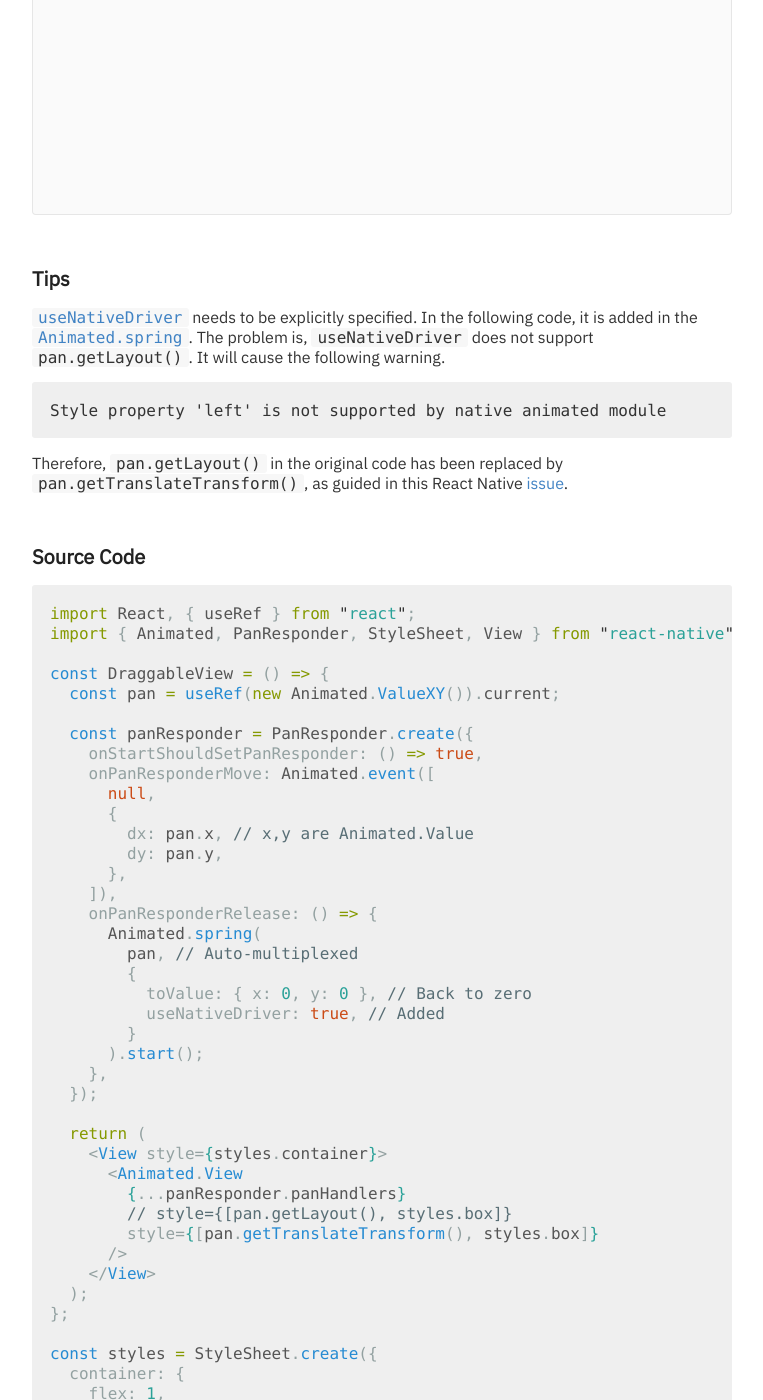
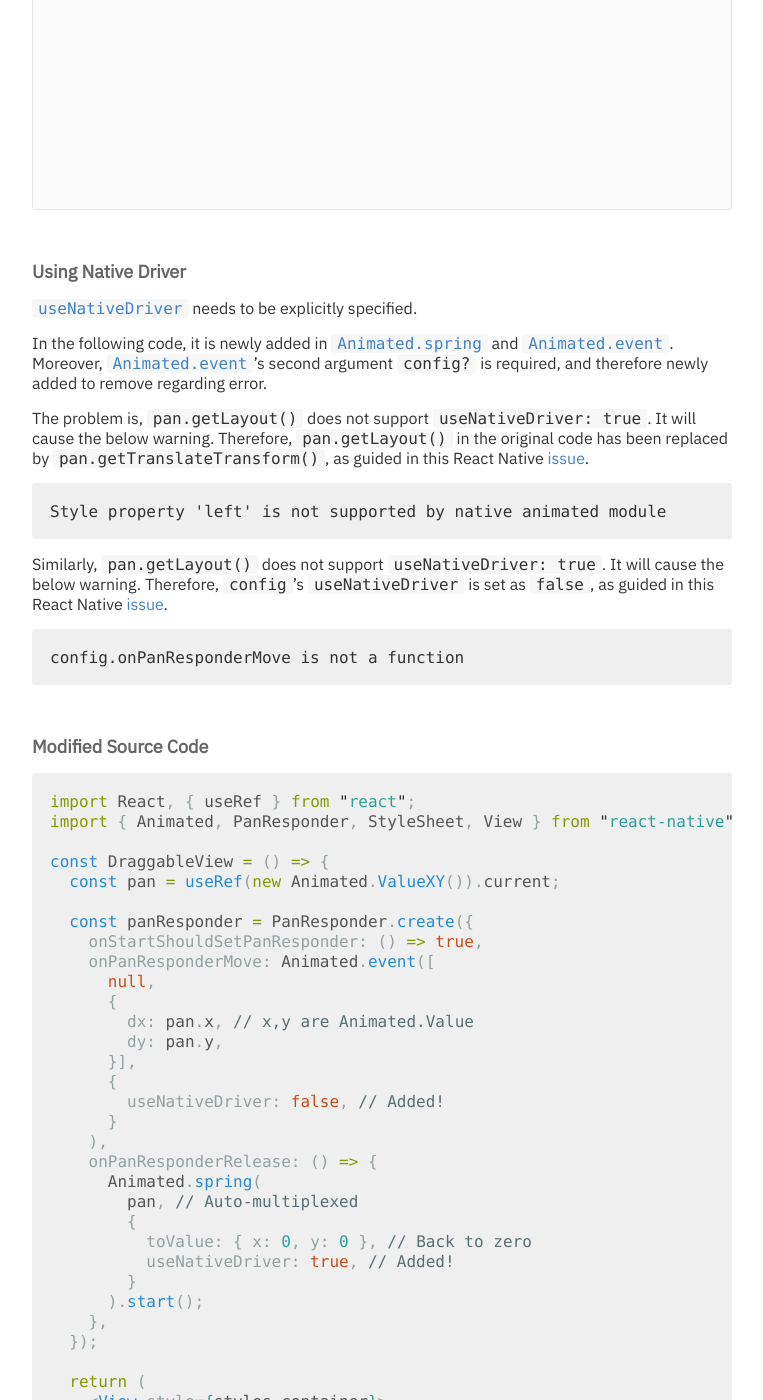
Before and after one commit to parosaone/blog, a Jekyll site: the page built from _posts/2020-9-28-draggable-components-in-react-native-with-touch-support.md, in a window 1280 px wide and 1400 px high, scrolled down 2878 px. Shown: the whole window, without its empty margins (258-1021 px from the left). Built offline with Jekyll 4.4.1, drawn with Linux system fonts in a browser that asks for light colours; a script that is not in the unit is left out; comment, search, counter and statistics services are not loaded.

Commit message:
Modify Post

````diff
--- a/_posts/2020-9-28-draggable-components-in-react-native-with-touch-support.md
+++ b/_posts/2020-9-28-draggable-components-in-react-native-with-touch-support.md
@@ -83,20 +83,29 @@ const styles = StyleSheet.create({
 export default App;
 ```
 
-## Drag with Spring Back
+### Drag with Spring Back
 from [Animated.ValueXY](https://reactnative.dev/docs/animatedvaluexy) API
 <div data-snack-id="qK!doj8BA" data-snack-platform="web" data-snack-preview="true" data-snack-theme="light" style="overflow:hidden;background:#fafafa;border:1px solid rgba(0,0,0,.08);border-radius:4px;height:505px;width:100%"></div>
 
-### Tips
-[`useNativeDriver`](https://reactnative.dev/blog/2017/02/14/using-native-driver-for-animated) needs to be explicitly specified. In the following code, it is added in the [`Animated.spring`](https://reactnative.dev/docs/animated#spring). The problem is, `useNativeDriver` does not support `pan.getLayout()`. It will cause the following warning.
+#### Using Native Driver
+
+[`useNativeDriver`](https://reactnative.dev/blog/2017/02/14/using-native-driver-for-animated) needs to be explicitly specified.
+
+In the following code, it is newly added in [`Animated.spring`](https://reactnative.dev/docs/animated#spring) and [`Animated.event`](https://reactnative.dev/docs/animated#event). Moreover, [`Animated.event`](https://reactnative.dev/docs/animated#event)'s second argument `config?` is required, and therefore newly added to remove regarding error.
+
+The problem is, `pan.getLayout()` does not support `useNativeDriver: true`. It will cause the below warning. Therefore, `pan.getLayout()` in the original code has been replaced by `pan.getTranslateTransform()`, as guided in this React Native [issue](https://github.com/facebook/react-native/issues/28558).
 
 ```
 Style property 'left' is not supported by native animated module
 ```
 
-Therefore, `pan.getLayout()` in the original code has been replaced by `pan.getTranslateTransform()`, as guided in this React Native [issue](https://github.com/facebook/react-native/issues/28558).
+Similarly, `pan.getLayout()` does not support `useNativeDriver: true`. It will cause the below warning. Therefore, `config`'s `useNativeDriver` is set as `false`, as guided in this React Native [issue](https://github.com/facebook/react-native/issues/13377).
 
-### Source Code
+```
+config.onPanResponderMove is not a function
+```
+
+#### Modified Source Code
 
 ```jsx
 import React, { useRef } from "react";
@@ -112,14 +121,17 @@ const DraggableView = () => {
       {
         dx: pan.x, // x,y are Animated.Value
         dy: pan.y,
-      },
-    ]),
+      }],
+      {
+        useNativeDriver: false, // Added!
+      }
+    ),
     onPanResponderRelease: () => {
       Animated.spring(
         pan, // Auto-multiplexed
         {
           toValue: { x: 0, y: 0 }, // Back to zero
-          useNativeDriver: true, // Added
+          useNativeDriver: true, // Added!
         }
       ).start();
     },
````
Also changed, not shown: other parts of _posts/2020-9-28-draggable-components-in-react-native-with-touch-support.md (+1 -1 lines).
